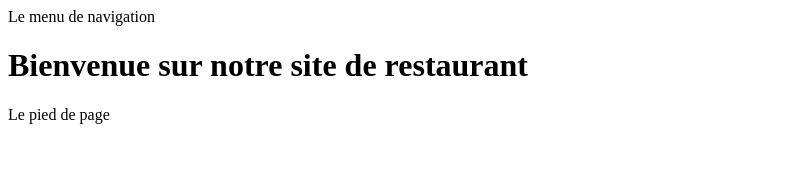
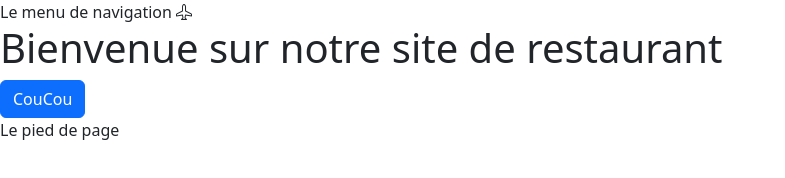
Before and after one commit to Jacob7salih/Exsercies-p, a website with bundled scripts: page index.html in a window 1280 px wide. Shown: the whole page, without its empty margins (0-785 px from the left). Built offline with nearby package versions, Linux system fonts and the light colour scheme.

Commit message:
Install Bootstrap

```diff
--- a/index.html
+++ b/index.html
@@ -5,12 +5,14 @@
   <meta charset="UTF-8">
   <meta name="viewport" content="width=device-width, initial-scale=1.0">
   <title>Exsercies projet</title>
+  <link rel="stylesheet" href="node_modules/bootstrap/dist/css/bootstrap.min.css">
+  <link rel="stylesheet" href="node_modules/bootstrap-icons/font/bootstrap-icons.css">
 </head>
 
 <body>
 
   <header>
-    Le menu de navigation
+    Le menu de navigation <i class="bi bi-airplane"></i>
   </header>
   <main id="main-page">Le contenu principal</main>
   <footer>Le pied de page</footer>
--- a/pages/home.html
+++ b/pages/home.html
@@ -1 +1,2 @@
 <h1>Bienvenue sur notre site de restaurant</h1>
+<button class="btn btn-primary">CouCou</button>
```
Also changed, not shown: package.json (added, +24 -0 lines), 2 other files.
